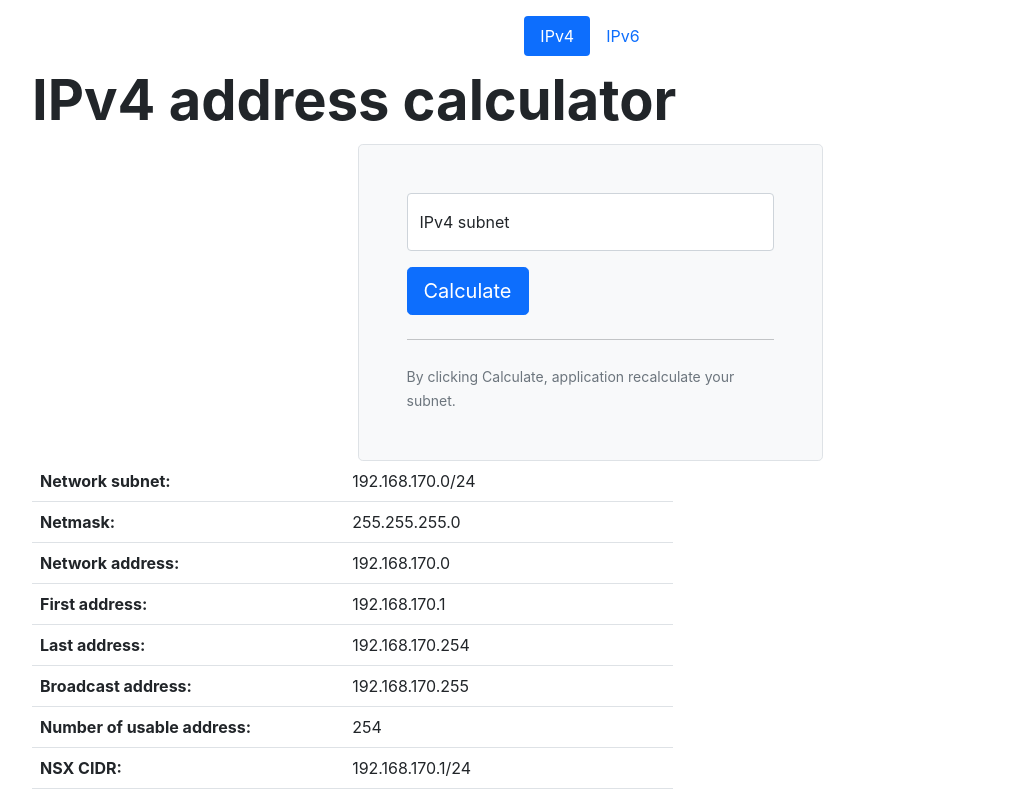
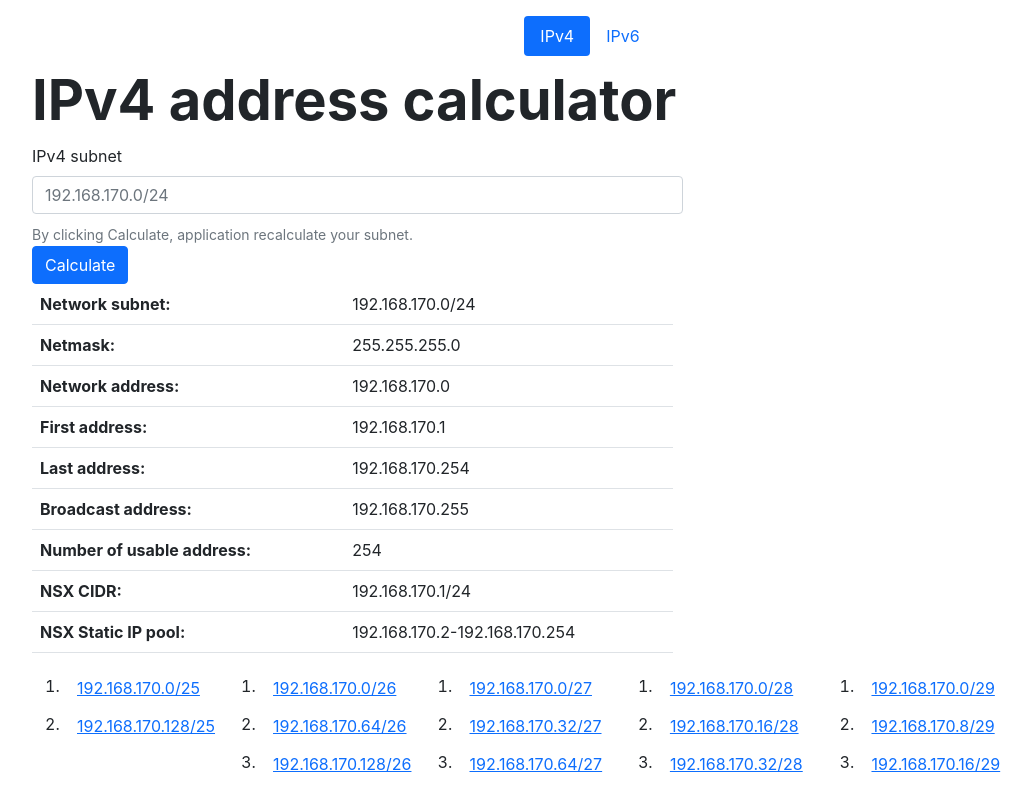
Before and after one commit to patykmar/ip-calc, a React (Create React App) app in the folder frontend/: page / in a window 1280 px wide. Shown: the top 792 px of the page, without its empty margins (50-1082 px from the left). Built offline with nearby package versions, Linux system fonts and the light colour scheme.

Commit message:
rewrite to Bootstrap-react component

```diff
--- a/frontend/src/components/ipcalc/inputForm/SearchForm.js
+++ b/frontend/src/components/ipcalc/inputForm/SearchForm.js
@@ -1,5 +1,5 @@
 import React from "react";
-import Button from "./Button";
+import {Button, Col, Form} from "react-bootstrap";
 
 export default class SearchForm extends React.Component {
 
@@ -29,30 +29,29 @@ export default class SearchForm extends React.Component {
 
     render() {
         return (
-            <div className="col-md-10 mx-auto col-lg-5">
-                <form
-                    className="p-4 p-md-5 border rounded-3 bg-light"
-                    onSubmit={this.submitFormHandle}
-                >
-                    <div className="form-floating mb-3">
-                        <input
-                            type="text"
-                            className="form-control"
+            // <Form inline={true} onSubmit={this.submitFormHandle}>
+            <Form onSubmit={this.submitFormHandle}>
+                <Form.Row>
+                    <Col xs={7}>
+                        <Form.Label htmlFor="inlineFormInput" srOnly>
+                            {this.props.labelForm}
+                        </Form.Label>
+                        <Form.Control
+                            className="mb-2"
+                            id="inlineFormInput"
+                            placeholder={this.props.placeholderForm}
                             value={this.state.subnet}
-                            name="subnet"
                             onChange={this.subnetChangeHandler}
-                            id="floatingInput"
-                            placeholder={this.props.placeholderForm}
                         />
-                        <label htmlFor="floatingInput">{this.props.labelForm}</label>
-                    </div>
-                    <Button type={"submit"}>Calculate</Button>
-                    <hr className="my-4"/>
-                    <small className="text-muted">
-                        By clicking Calculate, application recalculate your subnet.
-                    </small>
-                </form>
-            </div>
+                        <Form.Text className="text-muted">
+                            By clicking Calculate, application recalculate your subnet.
+                        </Form.Text>
+                    </Col>
+                    <Col xs={2}>
+                        <Button variant="primary" type="submit">Calculate</Button>
+                    </Col>
+                </Form.Row>
+            </Form>
         );
     }
 }
```
